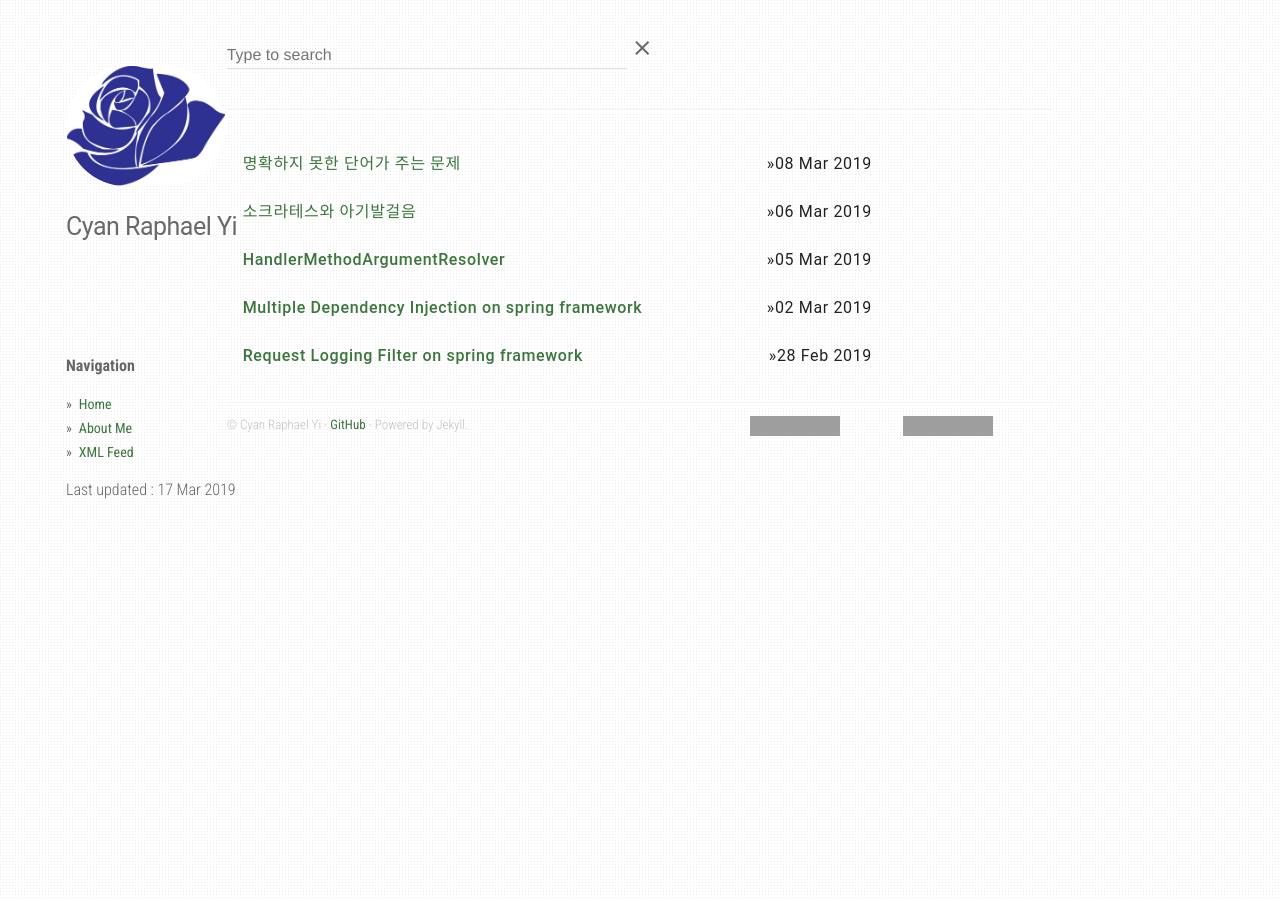
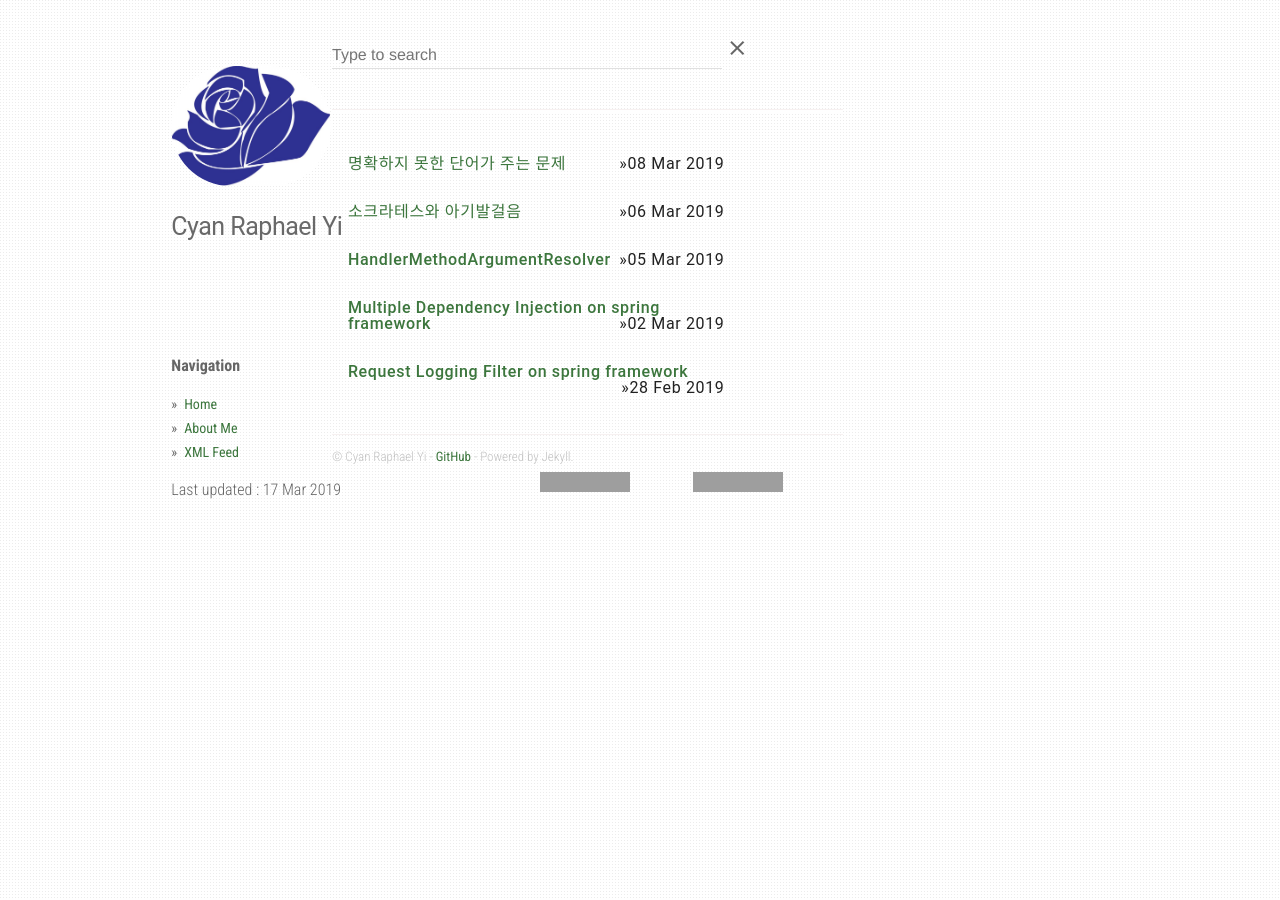
Before and after one commit to CyanRYi/cyanryi.github.io, a Jekyll site: the page built from index.html, in a window 1280 px wide. Built offline with Jekyll 4.4.1, drawn with Linux system fonts in a browser that asks for light colours; grey boxes are pictures that could not be loaded.

Commit message:
desktop에서의 layout 수정 - (1 offset + 2 sidebar + 5 main)

```diff
--- a/_layouts/default.html
+++ b/_layouts/default.html
@@ -103,7 +103,7 @@ layout: compress
   <body>
       <div class="page-content">
           <div class="mdl-grid">
-              <div class="mdl-cell mdl-cell--2-col-desktop mdl-cell--8-col-tablet mdl-cell--4-col-phone">
+              <div class="mdl-cell mdl-cell--1-offset-desktop mdl-cell--2-col-desktop mdl-cell--8-col-tablet mdl-cell--4-col-phone">
                   <div class="profile">
                       <a href="{{ site.url}}"><img class="profile-avatar" src="{{ site.url }}{{ site.avatar }}" height="120px" width="160" /></a>
                       <h1 class="author-name">{{ site.author }}</h1>
@@ -119,7 +119,7 @@ layout: compress
                       <span>Last updated : {{ site.time | date_to_string }}</span>
                   </div>
               </div>
-              <div class="mdl-cell mdl-cell--8-col-desktop mdl-cell--8-col-tablet mdl-cell--4-col-phone">
+              <div class="mdl-cell mdl-cell--5-col-desktop mdl-cell--8-col-tablet mdl-cell--4-col-phone">
                   <div class="mdl-textfield mdl-js-textfield search" id="js-search">
                       <input class="mdl-textfield__input" type="text" placeholder="Type to search" id="search__input">
                       <i class="material-icons" id="search__clear">clear</i>
```
